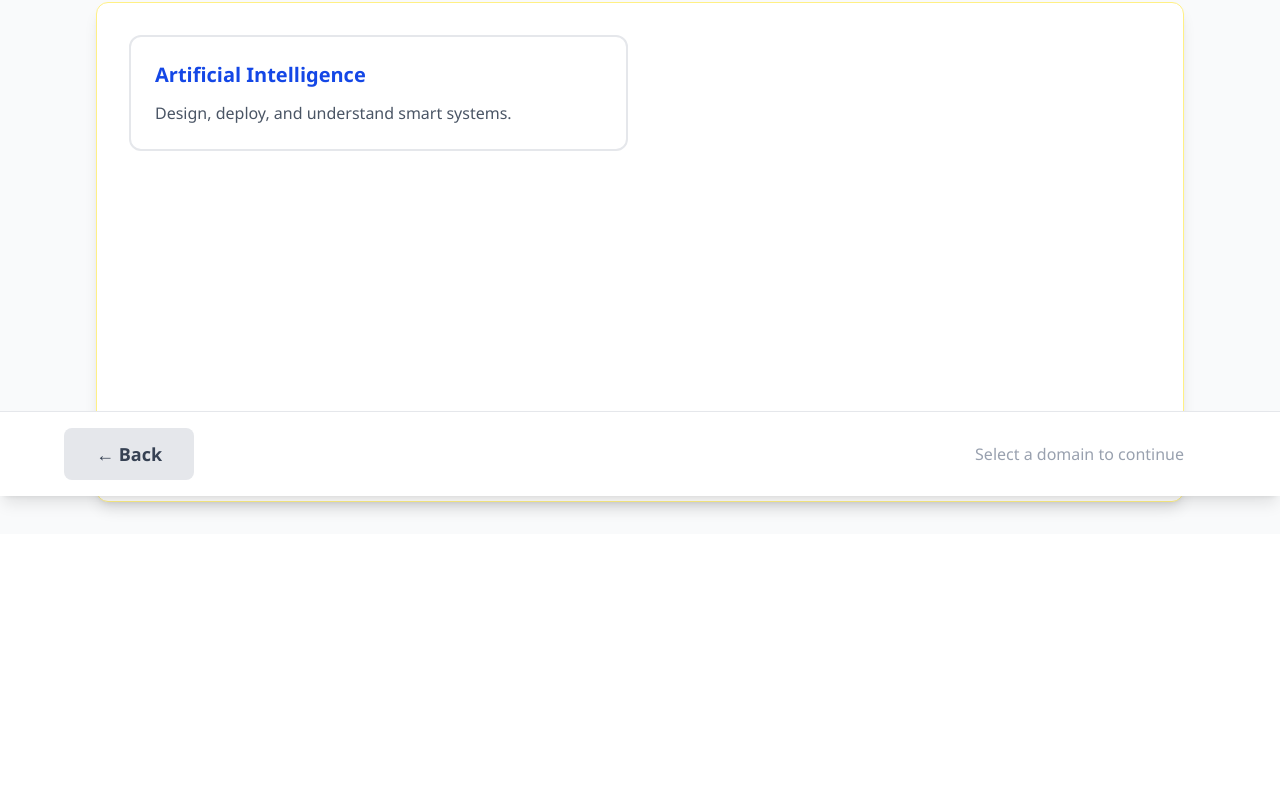
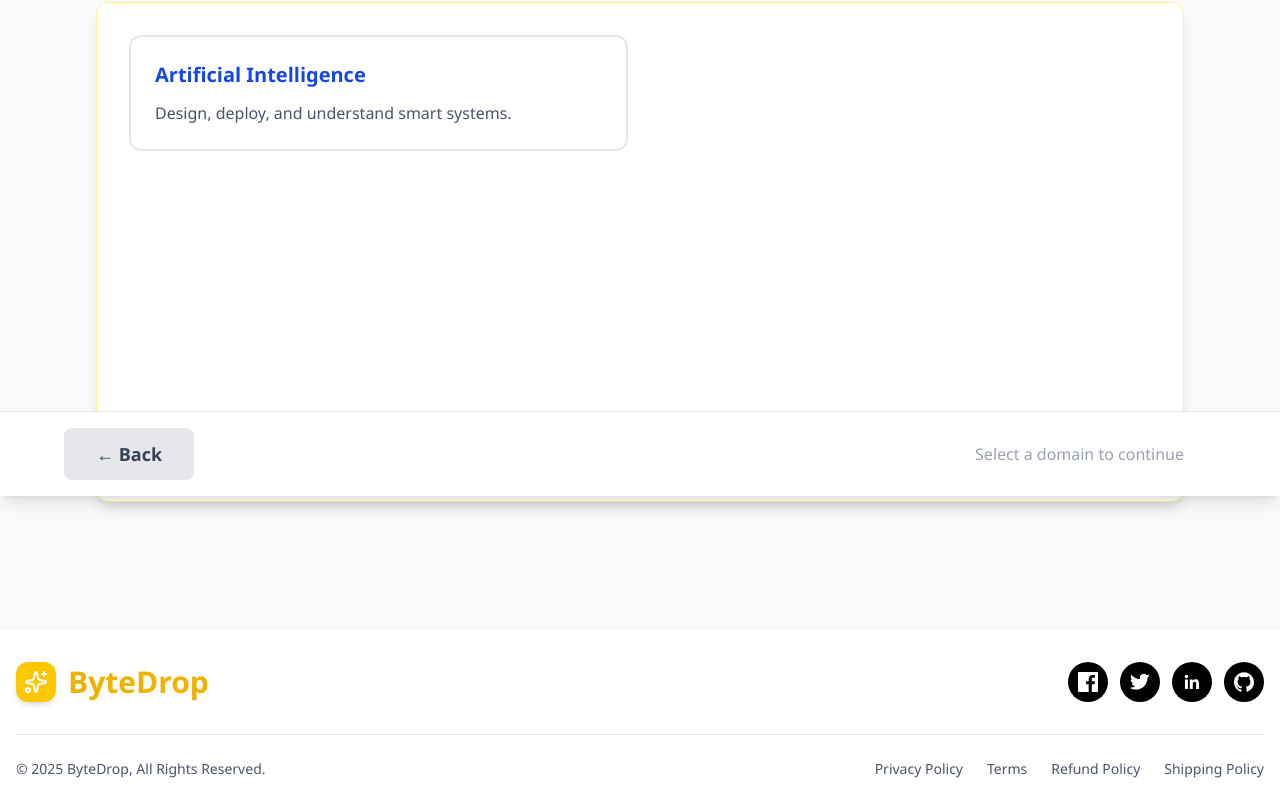
Before and after one commit to remote-cto/ultralit, a Next.js app: page /topic-selection in a window 1280 px wide. Shown: the part 304-1115 px from the top of the page. Before the commit the page ends 838 px from the top, so only its background shows below. Built offline with nearby package versions, Linux system fonts and the light colour scheme.

Commit message:
footer added

```diff
--- a/app/components/TopicSelection.tsx
+++ b/app/components/TopicSelection.tsx
@@ -4,6 +4,7 @@ import React, { useState, useEffect } from "react";
 import { useRouter, useSearchParams } from "next/navigation";
 import { useAuth } from "../contexts/AuthContext";
 import Header from "./Header";
+import Footer from "./Footer";
 
 interface Topic {
   id: number;
@@ -300,8 +301,11 @@ const TopicSelection = () => {
   };
 
   return (
-    <div className="min-h-screen bg-gray-50" style={{ fontFamily: "'Segoe UI', sans-serif" }}>
-      <Header/>
+    <div className="flex flex-col min-h-screen bg-gray-50" style={{ fontFamily: "'Segoe UI', sans-serif" }}>
+      <Header />
+
+      {/* Main Content - with bottom padding to account for fixed navigation */}
+      <div className="flex-1 pb-24">
         <div className="container mx-auto px-8 py-8 max-w-6xl">
           {/* Header */}
           <div className="text-center mb-8">
@@ -349,9 +353,10 @@ const TopicSelection = () => {
             {activeTab === "Learn by Domain" ? renderDomainView() : renderOtherTabs()}
           </div>
         </div>
+      </div>
 
-      {/* Footer */}
-      <div className="fixed bottom-0 left-0 w-full bg-white border-t border-gray-200 px-8 py-4 shadow-lg">
+      {/* Fixed Bottom Navigation */}
+      <div className="fixed bottom-0 left-0 w-full bg-white border-t border-gray-200 px-8 py-4 shadow-lg z-40">
         <div className="container mx-auto max-w-6xl flex justify-between items-center">
           <button
             onClick={handleBack}
@@ -391,6 +396,9 @@ const TopicSelection = () => {
         </div>
       </div>
 
+
+      <Footer />
+
       {/* Authentication Prompt Modal */}
       {renderAuthPrompt()}
     </div>
```
Lines whose indentation alone changed are shown as unchanged.
